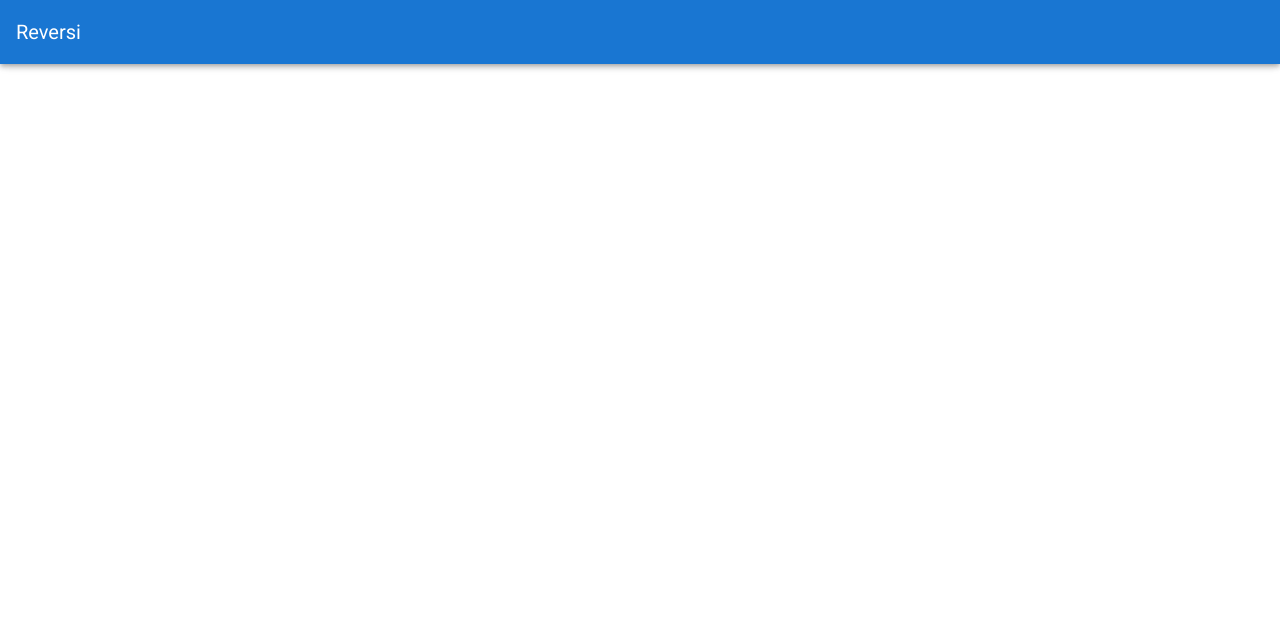
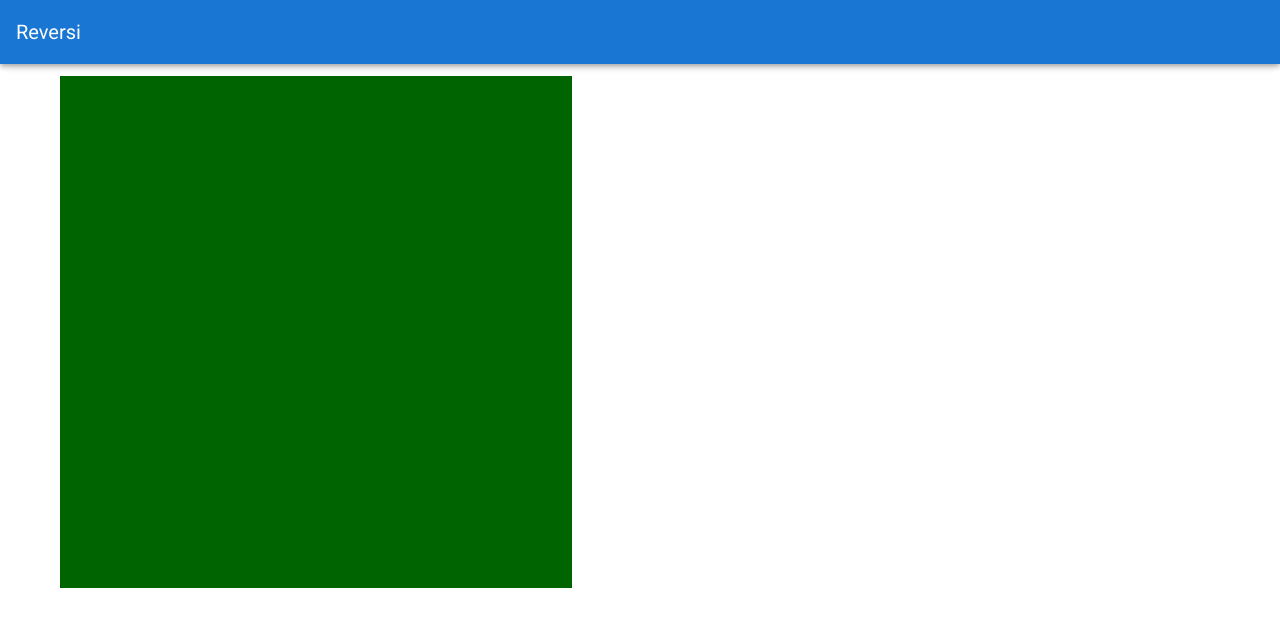
Before and after one commit to YuikoIto/reversi, a Vue app: page /game in a window 1280 px wide. Shown: the top 626 px of the page. Built offline with nearby package versions, Linux system fonts and the light colour scheme.

Commit message:
add: add new files(for board layouts)

```diff
--- a/src/components/Main.vue
+++ b/src/components/Main.vue
@@ -15,7 +15,6 @@
 <script lang="ts">
 import { Vue, Component } from 'vue-property-decorator';
 @Component
-export default class Main extends Vue{
-
+export default class Main extends Vue {
 }
 </script>
--- /dev/null
+++ b/src/components/game/Board.vue
@@ -0,0 +1,25 @@
+<template>
+  <div>
+    <Row/>
+    <Row/>
+    <Row/>
+    <Row/>
+    <Row/>
+    <Row/>
+    <Row/>
+    <Row/>
+  </div>
+</template>
+
+<script lang="ts">
+import { Vue, Component } from 'vue-property-decorator';
+import Row from '@/components/game/Row.vue';
+@Component({
+  components: {
+    Row,
+  },
+})
+
+export default class Board extends Vue {
+}
+</script>
--- /dev/null
+++ b/src/components/game/Cell.vue
@@ -0,0 +1,19 @@
+<template>
+  <div class="cell"></div>
+</template>
+
+<script lang="ts">
+import { Vue, Component } from 'vue-property-decorator';
+@Component
+
+export default class Cell extends Vue {
+}
+</script>
+
+<style scoped>
+  .cell {
+    height: 64px;
+    width: 64px;
+    background-color: darkgreen;
+  }
+</style>>
--- a/src/components/game/Game.vue
+++ b/src/components/game/Game.vue
@@ -1,10 +1,19 @@
 <template>
+  <v-container>
+    <Board/>
+  </v-container>
 </template>
 
 <script lang="ts">
 import { Vue, Component } from 'vue-property-decorator';
-@Component
-export default class Game extends Vue{
+import Board from '@/components/game/Board.vue';
+@Component({
+  components: {
+    Board,
+  },
+})
+
+export default class Game extends Vue {
 
 }
 </script>
--- /dev/null
+++ b/src/components/game/Row.vue
@@ -0,0 +1,25 @@
+<template>
+  <v-layout>
+    <Cell/>
+    <Cell/>
+    <Cell/>
+    <Cell/>
+    <Cell/>
+    <Cell/>
+    <Cell/>
+    <Cell/>
+  </v-layout>
+</template>
+
+<script lang="ts">
+import { Vue, Component } from 'vue-property-decorator';
+import Cell from '@/components/game/Cell.vue';
+@Component({
+  components: {
+    Cell
+  },
+})
+
+export default class Row extends Vue {
+}
+</script>
```
